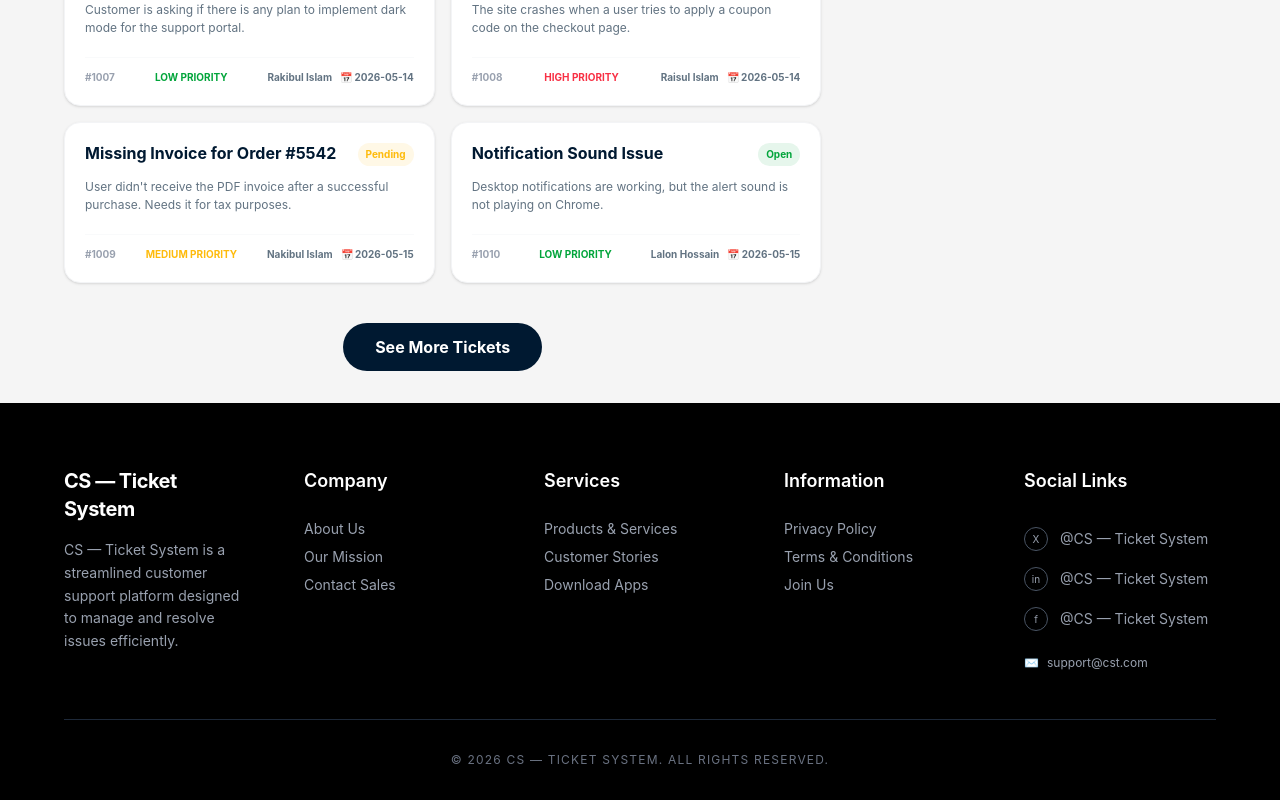
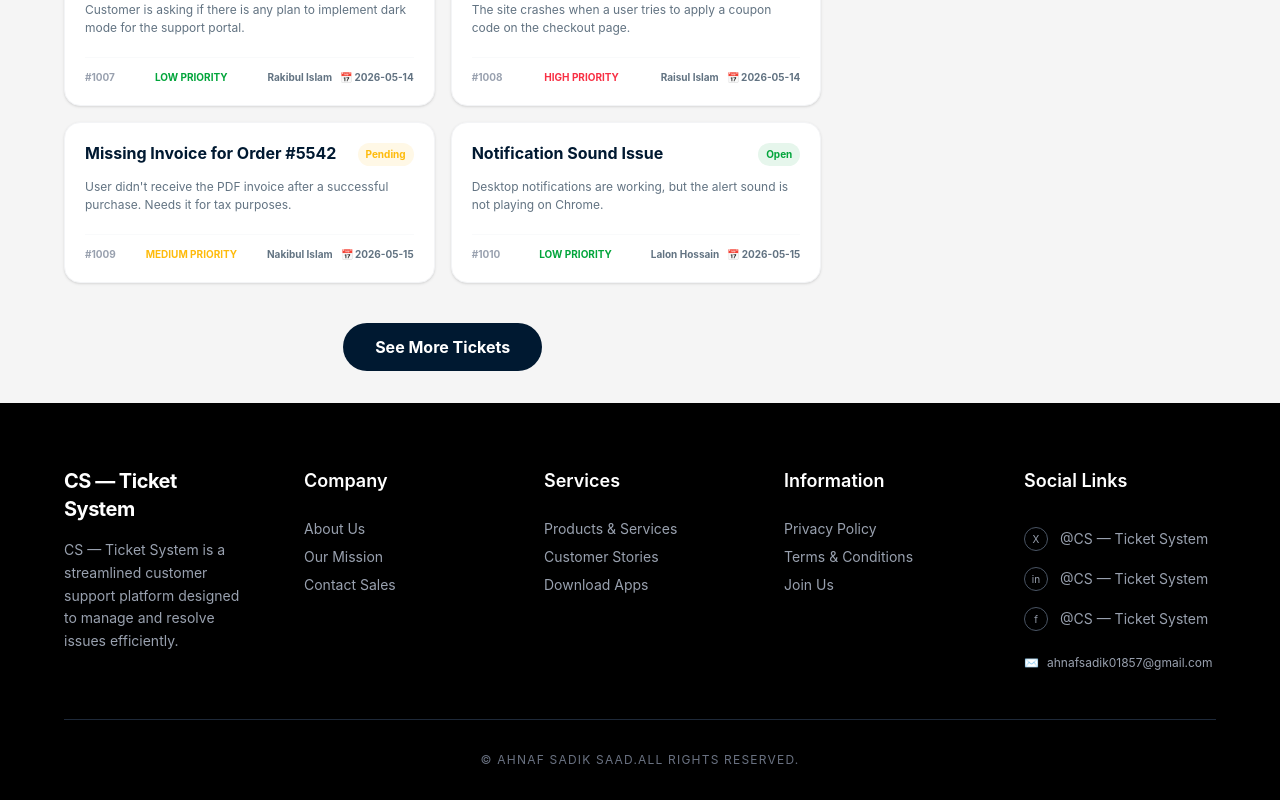
Before and after one commit to AhnafSaad/Customer-Support-Zone, a React (Vite) app: page / in a window 1280 px wide. Shown: the part 1043-1843 px from the top of the page. Built offline with nearby package versions, Linux system fonts and the light colour scheme.

Commit message:
Footer Error Fixed

```diff
--- a/src/components/Footer.jsx
+++ b/src/components/Footer.jsx
@@ -13,7 +13,7 @@ const Footer = () => {
                             CS — Ticket System is a streamlined customer support platform designed to manage and resolve issues efficiently.
                         </p>
                     </div>
-                    {/* 2, 3, 4: Company, Services, Information */}
+
                     {[
             { title: "Company", links: ["About Us", "Our Mission", "Contact Sales"] },
             { title: "Services", links: ["Products & Services", "Customer Stories", "Download Apps"] },
@@ -31,20 +31,20 @@ const Footer = () => {
                         </ul>
                     </div>
                     ))}
-                     {/* 5. Social Links (Responsive Logic) */}
+
                     <div className="text-center lg:text-left space-y-6">
                         <h3 className="text-lg font-semibold border-b border-gray-800 pb-2 lg:border-none inline-block lg:block">
                             Social Links
                         </h3>
 
-                    {/* Mobile View: Just Logos (Hidden on LG) */}
+
                     <div className="flex lg:hidden justify-center gap-4">
                         <div className="w-10 h-10 flex items-center justify-center border border-gray-700 rounded-full font-bold">X</div>
                         <div className="w-10 h-10 flex items-center justify-center border border-gray-700 rounded-full font-bold">in</div>
                         <div className="w-10 h-10 flex items-center justify-center border border-gray-700 rounded-full font-bold">f</div>
                     </div>
 
-                    {/* Desktop View: Logos with Text (Hidden on Mobile/Tablet) */}
+
                     <div className="hidden lg:flex flex-col gap-4 text-gray-400 text-sm">
                         <div className="flex items-center gap-3 hover:text-white cursor-pointer">
                             <span className="w-6 h-6 flex items-center justify-center border border-gray-600 rounded-full text-[10px]">X</span>
@@ -61,14 +61,14 @@ const Footer = () => {
                     </div>
 
                         <div className="text-gray-400 text-xs flex justify-center lg:justify-start items-center gap-2">
-                            <span>✉️</span> support@cst.com
+                            <span>✉️</span> ahnafsadik01857@gmail.com
                         </div>
                     </div>
                 </div>
-                        {/* Copyright */}
+
                 <div className="border-t border-gray-800 pt-8 mt-4 text-center">
                     <p className="text-xs text-gray-500 tracking-widest uppercase">
-                        © 2026 CS — Ticket System. All rights reserved.
+                        © Ahnaf Sadik Saad.All rights reserved.
                     </p>
                 </div>
             </div>
```
